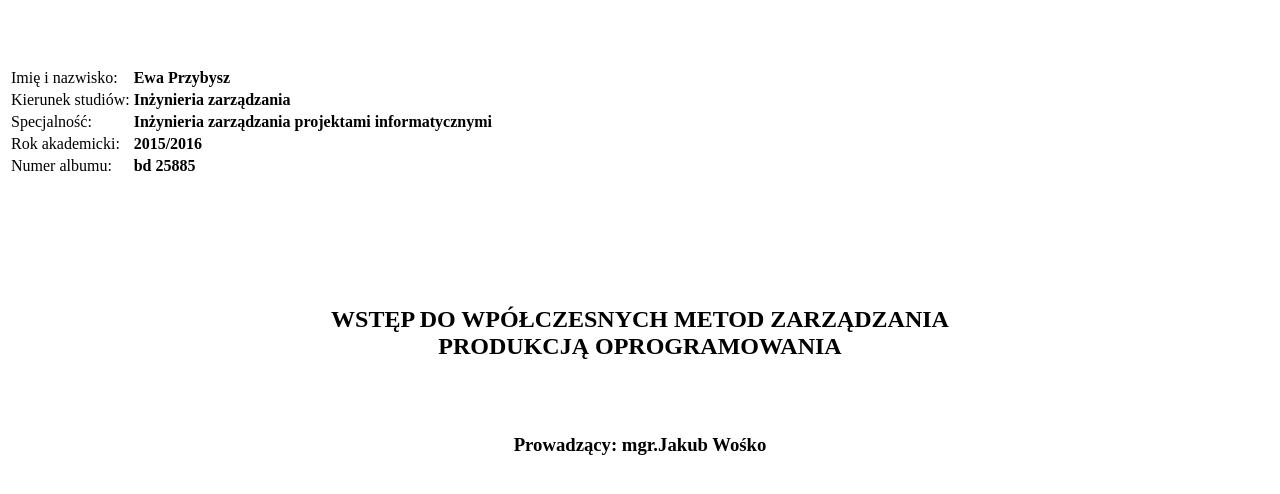
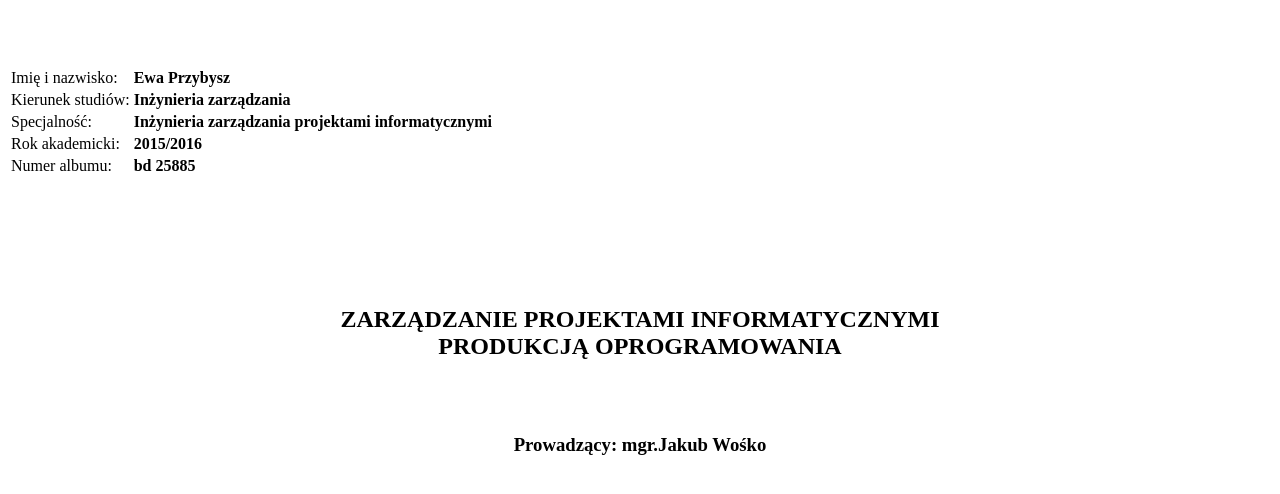
Before and after one commit to EwaPrzybysz/zarzadzanie_projektami, a plain HTML site: page autor.html in a window 1280 px wide. Shown: the part 366-860 px from the top of the page. Drawn offline with Linux system fonts and the light colour scheme.

Commit message:
Update autor.html

```diff
--- a/autor.html
+++ b/autor.html
@@ -56,7 +56,7 @@
 	<br>
 	<br>
 	<br>
-	<center><h2>WSTĘP DO WPÓŁCZESNYCH METOD ZARZĄDZANIA <BR>
+	<center><h2>ZARZĄDZANIE PROJEKTAMI INFORMATYCZNYMI <BR>
 				PRODUKCJĄ OPROGRAMOWANIA</h2></center>
 				<BR><br>
 				<center><h3>Prowadzący: mgr.Jakub Wośko</h3></center>
```
